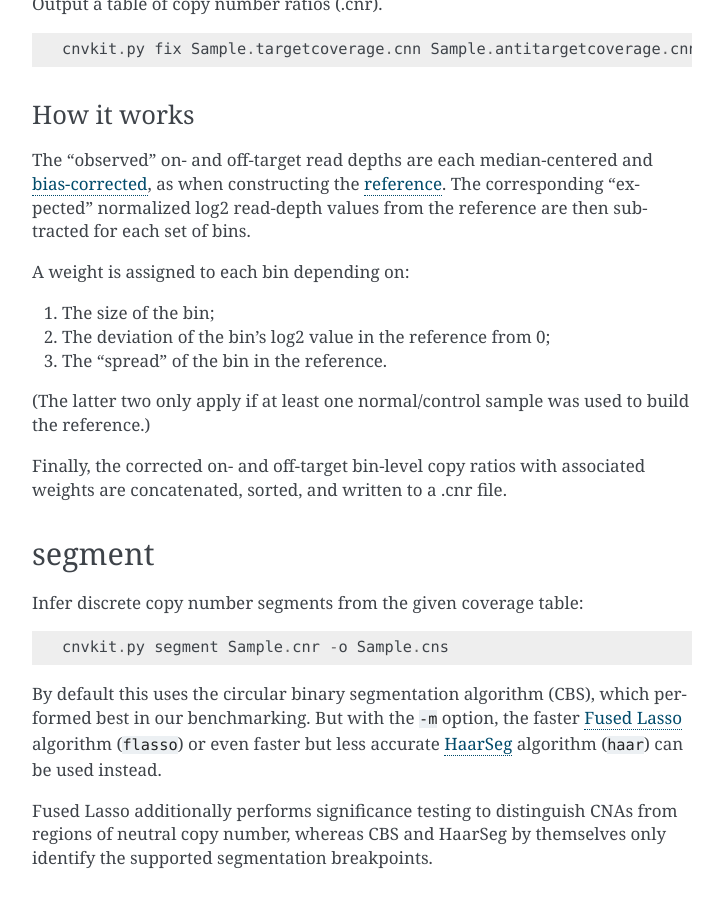
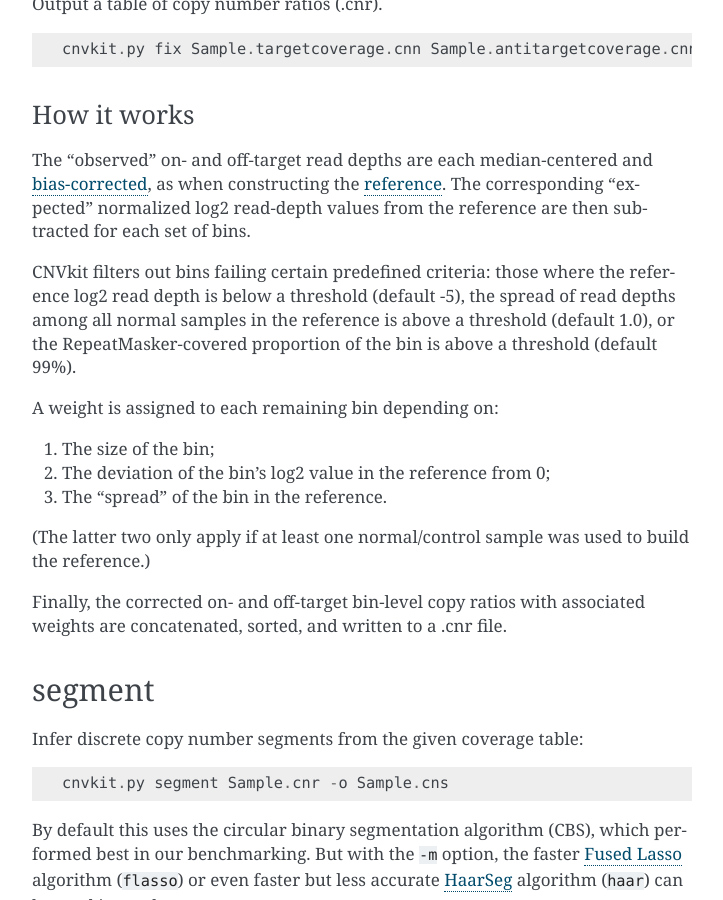
Before and after one commit to etal/cnvkit, a Sphinx documentation site: the page built from doc/pipeline.rst, in a window 1280 px wide and 900 px high, scrolled down 7465 px. Shown: the whole window, without its empty margins (388-1111 px from the left). Built offline with Sphinx 7.4.7, drawn with Linux system fonts in a browser that asks for light colours; the version number is read from the project's files by our own code.

Commit message:
doc/fix: mention bin filtering

```diff
--- a/doc/pipeline.rst
+++ b/doc/pipeline.rst
@@ -354,7 +354,13 @@ The "observed" on- and off-target read depths are each median-centered and
 The corresponding "expected" normalized log2 read-depth values from the
 reference are then subtracted for each set of bins.
 
-A weight is assigned to each bin depending on:
+CNVkit filters out bins failing certain predefined criteria: those where the
+reference log2 read depth is below a threshold (default -5), the spread of read
+depths among all normal samples in the reference is above a threshold (default
+1.0), or the RepeatMasker-covered proportion of the bin is above a threshold
+(default 99%).
+
+A weight is assigned to each remaining bin depending on:
 
 1. The size of the bin;
 2. The deviation of the bin's log2 value in the reference from 0;
```
